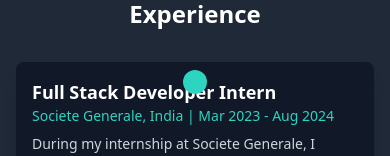
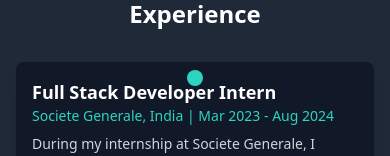
Before and after one commit to Anubhav0103/portfolio, a React (Create React App) app: page /experience in a window 390 px wide. Shown: the part 154-310 px from the top of the page. Built offline with nearby package versions, Linux system fonts and the light colour scheme.

Commit message:
Update Experience.js

```diff
--- a/src/pages/Experience.js
+++ b/src/pages/Experience.js
@@ -30,7 +30,7 @@
         <div className="relative">
           <div className="absolute left-1/2 w-1 bg-teal-400 h-40 transform -translate-x-1/2 animate-draw-line"></div>
           <div className="relative bg-gray-900 p-4 sm:p-6 rounded-lg shadow-lg animate-slide-in-left">
-            <div className="absolute w-6 h-6 bg-teal-400 rounded-full left-1/2 transform -translate-x-1/2 -mt-2"></div>
+            <div className="absolute w-4 h-4 sm:w-6 sm:h-6 bg-teal-400 rounded-full left-1/2 transform -translate-x-1/2 -mt-2"></div>
             <h3 className="text-lg sm:text-xl font-semibold text-white">Full Stack Developer Intern</h3>
             <p className="text-teal-400 text-sm sm:text-base">Societe Generale, India | Mar 2023 - Aug 2024</p>
             <p className="text-gray-300 mt-2 text-sm sm:text-base">
```
